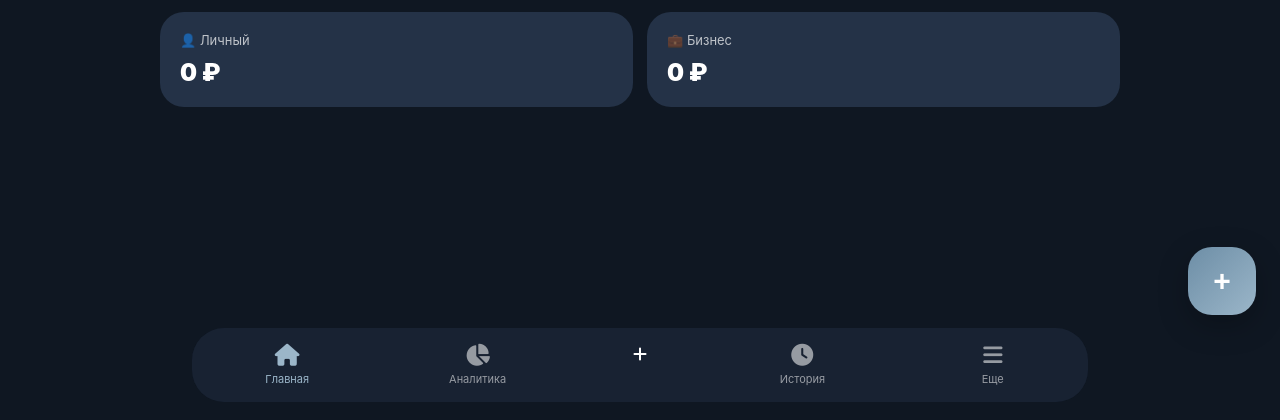
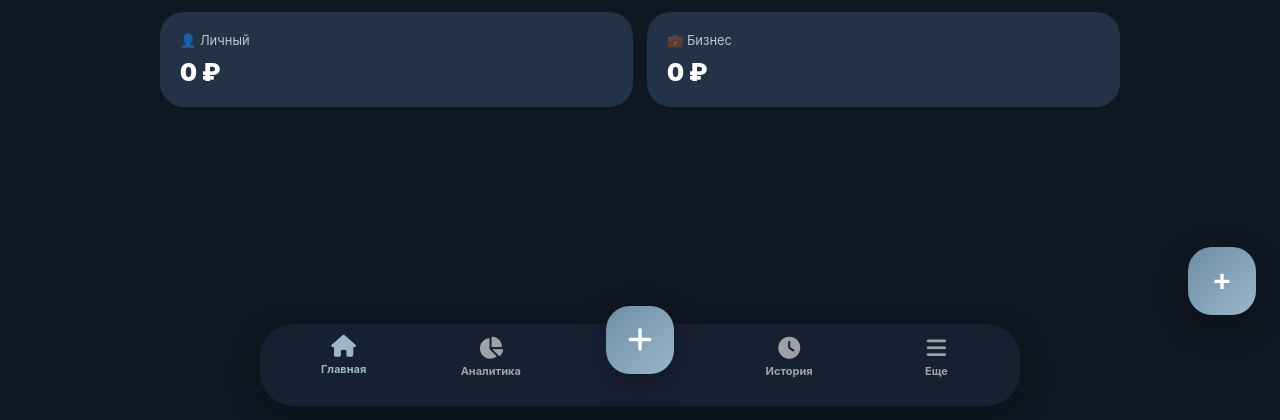
Before and after one commit to karazloi321-oss/sage-finance-bot, a Flask app: page / in a window 1280 px wide. Shown: the part 380-800 px from the top of the page. Run offline with Flask 3, Linux system fonts and the light colour scheme; some libraries are stand-ins or nearby versions.

Commit message:
Update style.css

```diff
--- a/static/css/style.css
+++ b/static/css/style.css
@@ -408,47 +408,179 @@ transform:scale(0.96);
 }
 
 /* =====================================================
-NAVBAR
+BOTTOM NAVBAR
 ===================================================== */
 
 .navbar{
+
 position:fixed;
-bottom:18px;
+
 left:50%;
+
+bottom:14px;
+
 transform:translateX(-50%);
+
 width:94%;
-background:#182232;
-border-radius:32px;
+
+max-width:760px;
+
+height:82px;
+
+background:rgba(24,34,50,0.96);
+
+border-radius:34px;
+
 display:flex;
+
 justify-content:space-around;
-padding:16px 0;
-z-index:100;
-backdrop-filter:blur(12px);
-overflow-x:auto;
+
+align-items:center;
+
+padding:0 10px;
+
+z-index:1000;
+
+backdrop-filter:blur(18px);
+
+box-shadow:
+0 10px 30px rgba(0,0,0,0.28);
+
 }
 
-.navbar::-webkit-scrollbar{
-display:none;
+/* =====================================================
+NAV ITEM
+===================================================== */
+
+.nav-item{
+
+display:flex;
+
+flex-direction:column;
+
+align-items:center;
+
+justify-content:center;
+
+font-size:11px;
+
+font-weight:700;
+
+opacity:0.58;
+
+cursor:pointer;
+
+transition:0.2s ease;
+
+min-width:64px;
+
+height:100%;
+
+}
+
+.nav-item i{
+
+font-size:22px;
+
+margin-bottom:5px;
+
+}
+
+.nav-item.active{
+
+opacity:1;
+
+color:#9bb6c9;
+
+transform:translateY(-2px);
+
+}
+
+/* =====================================================
+CENTER BUTTON
+===================================================== */
+
+.nav-center-btn{
+
+width:68px;
+
+height:68px;
+
+border-radius:24px;
+
+background:linear-gradient(
+135deg,
+#6d8ea6,
+#9bb6c9
+);
+
+display:flex;
+
+align-items:center;
+
+justify-content:center;
+
+font-size:28px;
+
+color:white;
+
+margin-top:-34px;
+
+box-shadow:
+0 10px 30px rgba(0,0,0,0.28);
+
+cursor:pointer;
+
+flex-shrink:0;
+
+}
+
+.nav-center-btn i{
+
+pointer-events:none;
+
+}
+
+/* =====================================================
+MOBILE
+===================================================== */
+
+@media(max-width:700px){
+
+.navbar{
+
+height:78px;
+
+border-radius:30px;
+
 }
 
 .nav-item{
-display:flex;
-flex-direction:column;
-align-items:center;
-font-size:11px;
-opacity:0.55;
-cursor:pointer;
-min-width:70px;
+
+font-size:9px;
+
+min-width:58px;
+
 }
 
 .nav-item i{
-font-size:22px;
-margin-bottom:6px;
+
+font-size:20px;
+
 }
 
-.nav-item.active{
-opacity:1;
-color:#9bb6c9;
+.nav-center-btn{
+
+width:62px;
+
+height:62px;
+
+font-size:24px;
+
+margin-top:-30px;
+
+}
+
 }
 
 /* =====================================================
```
